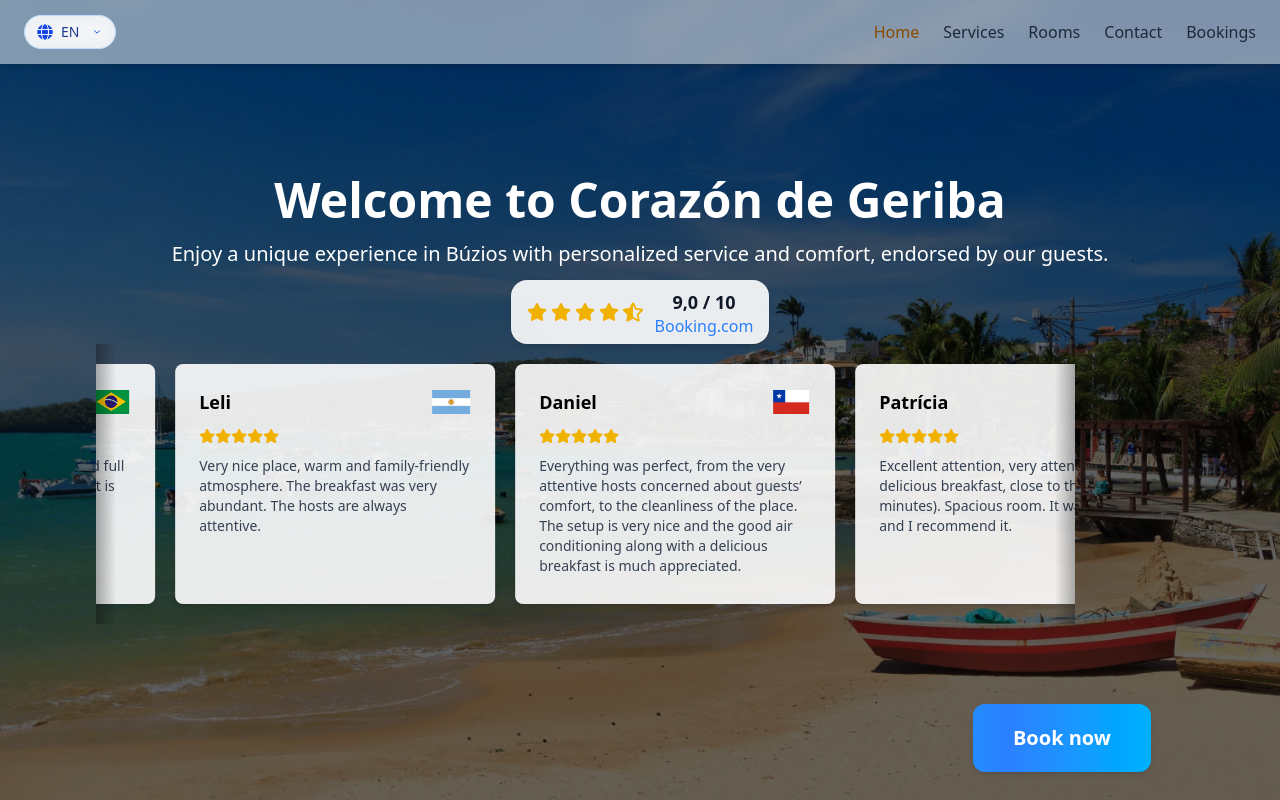
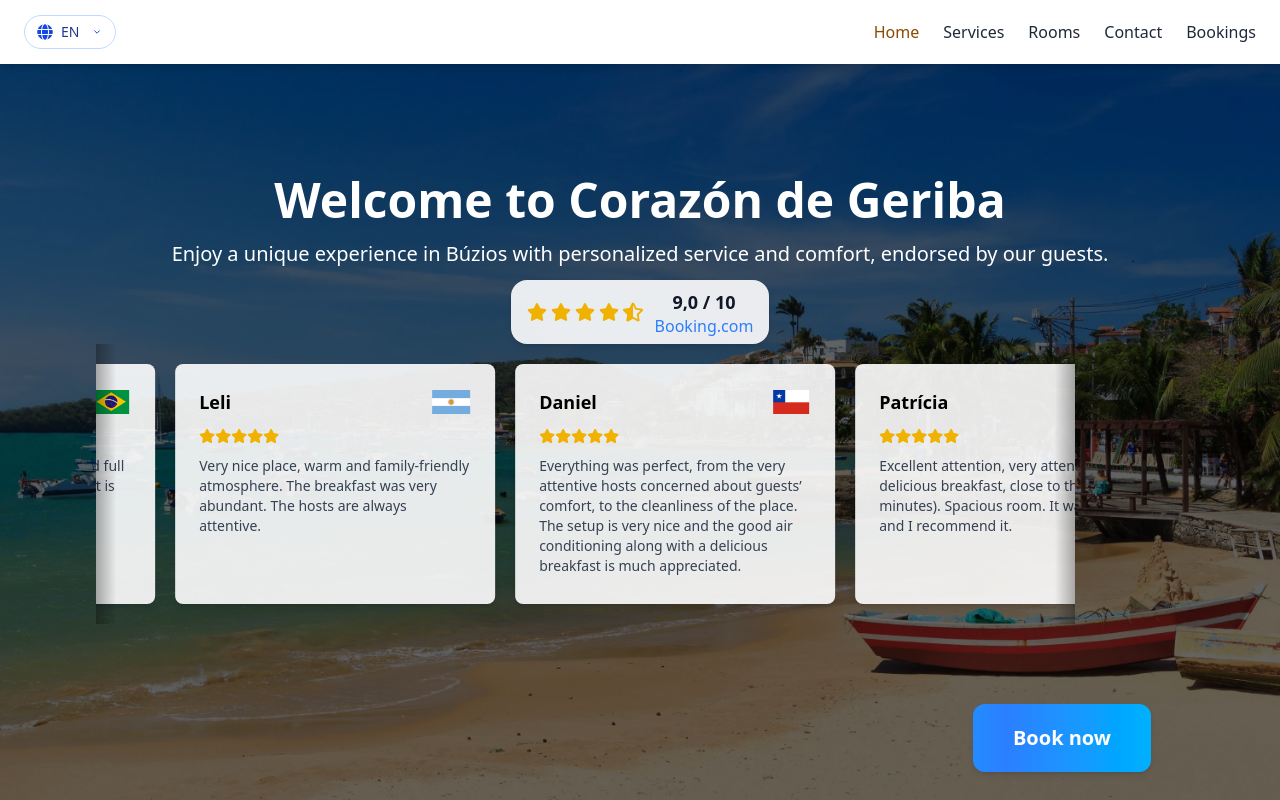
Before and after one commit to LautaroMiceli/corazon-de-geriba, a React (Vite) app: page / in a window 1280 px wide. Built offline with nearby package versions, Linux system fonts and the light colour scheme.

Commit message:
remove blur to header and correct text

```diff
--- a/src/Components/HeaderLayout.jsx
+++ b/src/Components/HeaderLayout.jsx
@@ -42,7 +42,7 @@ const Header = () => {
     // header classes: mantenemos todas tus clases, agregamos control de translate y opacity
     const headerClass =
         (hidden ? "-translate-y-full " : "translate-y-0 ") +
-        "fixed top-0 left-0 w-screen z-50 backdrop-blur-sm bg-white/50 shadow-md reveal_delay_2s transition-transform duration-300";
+        "fixed top-0 left-0 w-screen z-50 bg-white shadow-md reveal_delay_2s transition-transform duration-300";
 
     return (
         <header
--- a/src/i18n/es/es.json
+++ b/src/i18n/es/es.json
@@ -23,7 +23,7 @@
     },
     "home": {
         "hero-title": "Bienvenidos a Corazón de Geriba",
-        "hero-subtitle": "Disfruta de una experiencia única en Búzios con atención personalizada y comidad, avalada por nuestros huéspedes.",
+        "hero-subtitle": "Disfruta de una experiencia única en Búzios con atención personalizada y comodidad, avalada por nuestros huéspedes.",
         "reviews": [
             {
                 "name": "Eduardo",
@@ -94,8 +94,7 @@
                 "features": [
                     "Wi-Fi gratuito",
                     "Aire acondicionado",
-                    "Televisión por cable",
-                    "Caja de seguridad"
+                    "Televisión por cable"
                 ],
                 "tag": "Acceso privado · Planta alta",
                 "booking": {
@@ -109,8 +108,7 @@
                 "features": [
                     "Wi-Fi gratuito",
                     "Aire acondicionado",
-                    "Televisión por cable",
-                    "Caja de seguridad"
+                    "Televisión por cable"
                 ],
                 "tag": "Acceso privado · Planta alta",
                 "booking": {
```
Also changed, not shown: src/i18n/index.js (line endings or trailing spaces).
